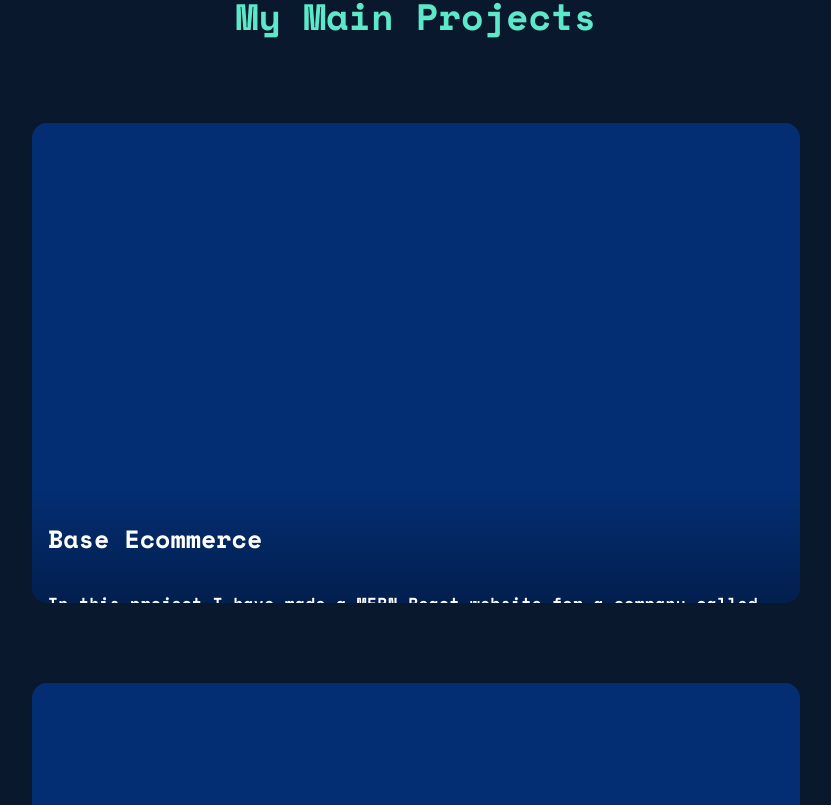
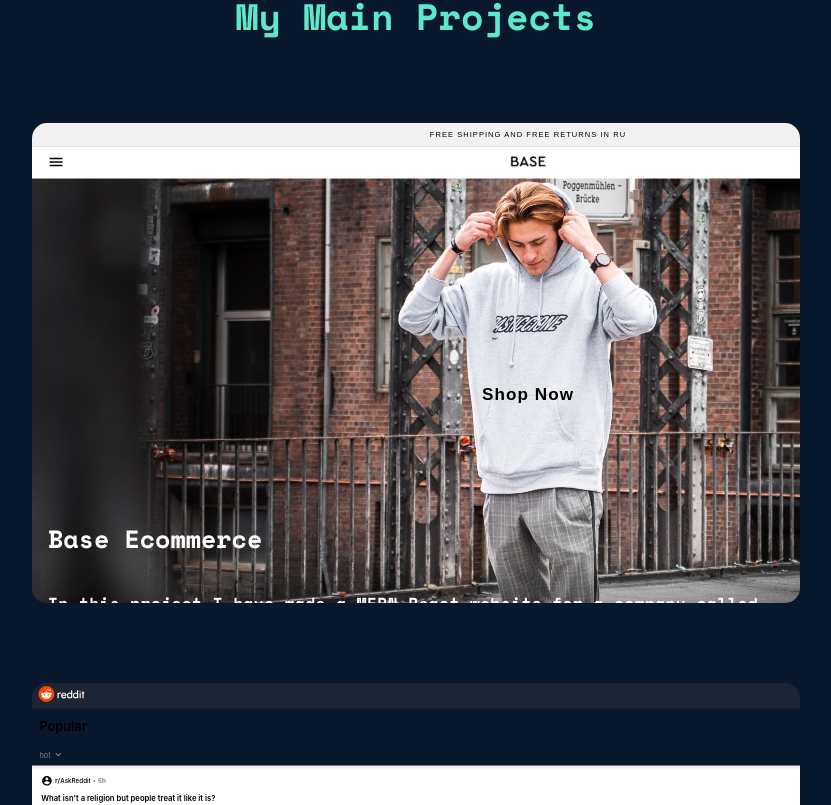
Before and after one commit to Whitelistedd/react-portfolio, a React (Create React App) app: page / in a window 1280 px wide. Shown: the part 1539-2344 px from the top of the page, without its empty margins (224-1055 px from the left). Built offline with nearby package versions, Linux system fonts and the light colour scheme.

Commit message:
added projects to my projects section

```diff
--- a/src/components/Work.jsx
+++ b/src/components/Work.jsx
@@ -1,5 +1,7 @@
 import React from 'react'
 import styled from 'styled-components'
+import Project1 from "../images/Base.svg"
+import Project2 from "../images/Reddit.svg"
 import Aos from 'aos';
 
 const Container = styled.section`
@@ -20,12 +22,19 @@ const Title = styled.h3`
 `
 
 const CardOne = styled.div`
+    background-image: url(${Project1});
+    background-repeat: no-repeat;
+    background-size: cover;
 `
 
 const CardTwo = styled.div`
+background-image: url(${Project2});
+background-repeat: no-repeat;
+background-size: cover;
 `
 
 const CardThree = styled.div`
+background-color: blue;
 `
 
 const CardContent = styled.div`
@@ -33,6 +42,7 @@ const CardContent = styled.div`
     flex-direction: column;
     justify-content: flex-end;
     padding: 1em 1em;
+    z-index: 1;
     transform: translateY(50%);
     transition: 600ms ease;
     height: 45vh;
@@ -40,9 +50,9 @@ const CardContent = styled.div`
     gap: 1em;
     background:
     linear-gradient(
-        hsl(0 0% 0% / 0) 20%,
-        hsl(20 0% 0% / 0.5) 65%,
-        hsl(0 0% 0% / 0.7)
+        hsl(0 0% 0% / 0) 40%,
+        hsl(20 0% 0% / 0.7) 65%,
+        hsl(0 0% 0% / 1) 100%
       );
       color: white;
     ;
@@ -61,7 +71,6 @@ const Projects = styled.div`
     ${CardOne}, ${CardTwo}, ${CardThree}{
         border-radius: 15px;
         display: flex;
-        background-color: #032E74;
         min-width: 30vw;
         align-items: flex-end;
         height: 60vh;
```
Also changed, not shown: src/images/Base.svg (added), src/images/Reddit.svg (added).
